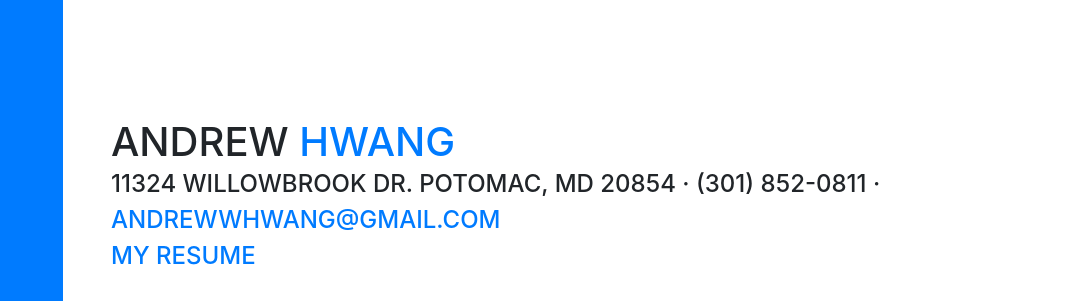
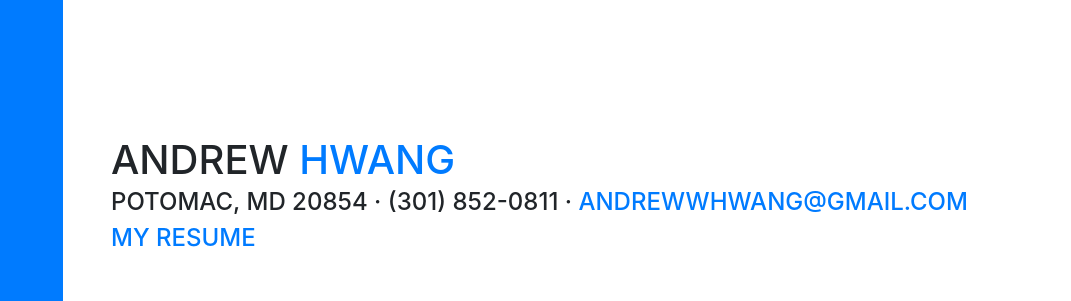
Before and after one commit to andrewwhwang/andrewwhwang.github.io, a website with bundled scripts: page index.html in a window 1280 px wide. Shown: the part 87-388 px from the top of the page, 209-1280 px from the left. Built offline with nearby package versions, Linux system fonts and the light colour scheme; a web font is replaced by a local one.

Commit message:
Update index.html

```diff
--- a/index.html
+++ b/index.html
@@ -74,7 +74,7 @@
         <h1 class="mb-0">Andrew
           <span class="text-primary">Hwang</span>
         </h1>
-        <div class="subheading mb-5">11324 Willowbrook Dr. Potomac, MD 20854 · (301) 852-0811 ·
+        <div class="subheading mb-5">Potomac, MD 20854 · (301) 852-0811 ·
           <a href="mailto:andrewwhwang@gmail.com">andrewwhwang@gmail.com</a>
           <p>
             <a href="https://drive.google.com/open?id=1yNoQp-6S2fxB4Q3yU2ACj2wNMIODTcA_">My Resume</a>
```
